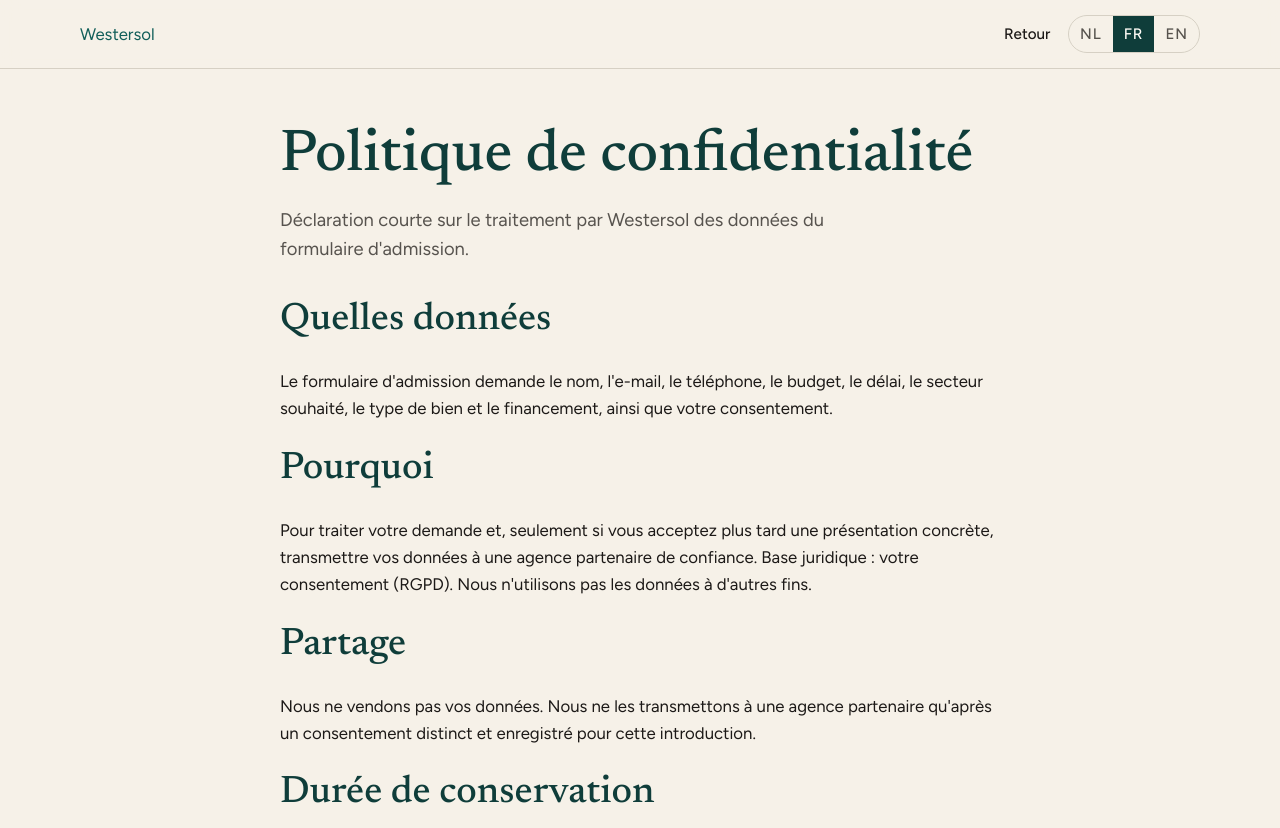
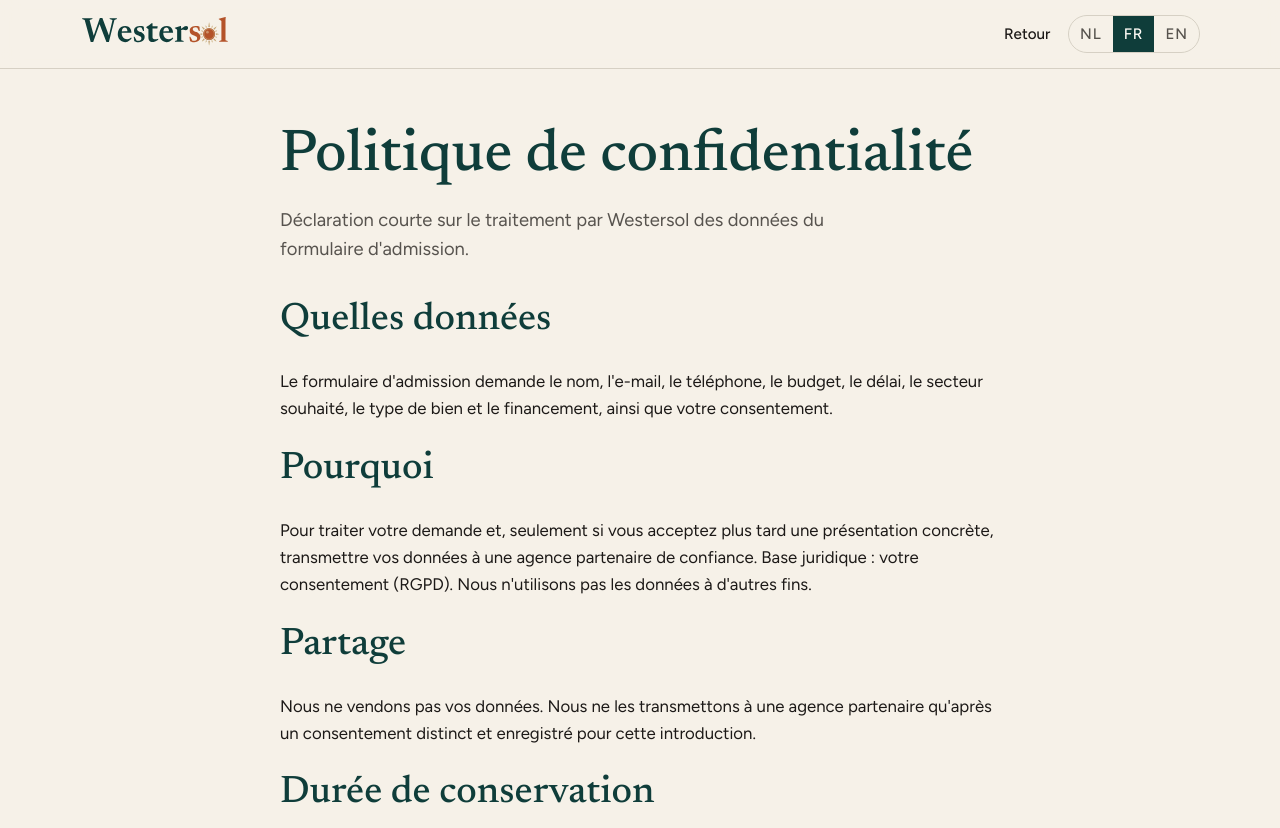
Before and after one commit to janphi13/westersol-preview, a plain HTML site: page fr/privacy.html in a window 1280 px wide. Shown: the top 828 px of the page. Drawn offline with Linux system fonts and the light colour scheme.

Commit message:
Use the sun wordmark and favicon on the remaining preview pages.
Preview only. Does not publish westersol.com.

```diff
--- a/fr/privacy.html
+++ b/fr/privacy.html
@@ -15,12 +15,14 @@
   <link rel="preconnect" href="https://fonts.gstatic.com" crossorigin>
   <link href="https://fonts.googleapis.com/css2?family=Figtree:wght@400;500;600;700&family=Newsreader:opsz,wght@6..72,500;6..72,600&display=swap" rel="stylesheet">
   <link rel="stylesheet" href="../styles.css">
-  <link rel="icon" href="../favicon.svg" type="image/svg+xml">
+  <link rel="icon" href="../img/logo/icon.svg" type="image/svg+xml">
+  <link rel="icon" href="../img/logo/icon-192.png" sizes="192x192" type="image/png">
+  <link rel="apple-touch-icon" href="../img/logo/icon-192.png">
 </head>
 <body>
   <header class="site-header">
     <div class="wrap header-inner">
-      <a class="logo" href="./">Wester<span>sol</span></a>
+      <a class="logo" href="./"><img src="../img/logo/wordmark.svg" width="155" height="36" alt="Westersol"></a>
       <nav>
         <a href="./">Retour</a>
         <div class="lang" role="navigation" aria-label="Langue">
```
Also changed, not shown: fr/thanks.html (+4 -2 lines), nl/privacy.html (+4 -2 lines), nl/thanks.html (+4 -2 lines).
